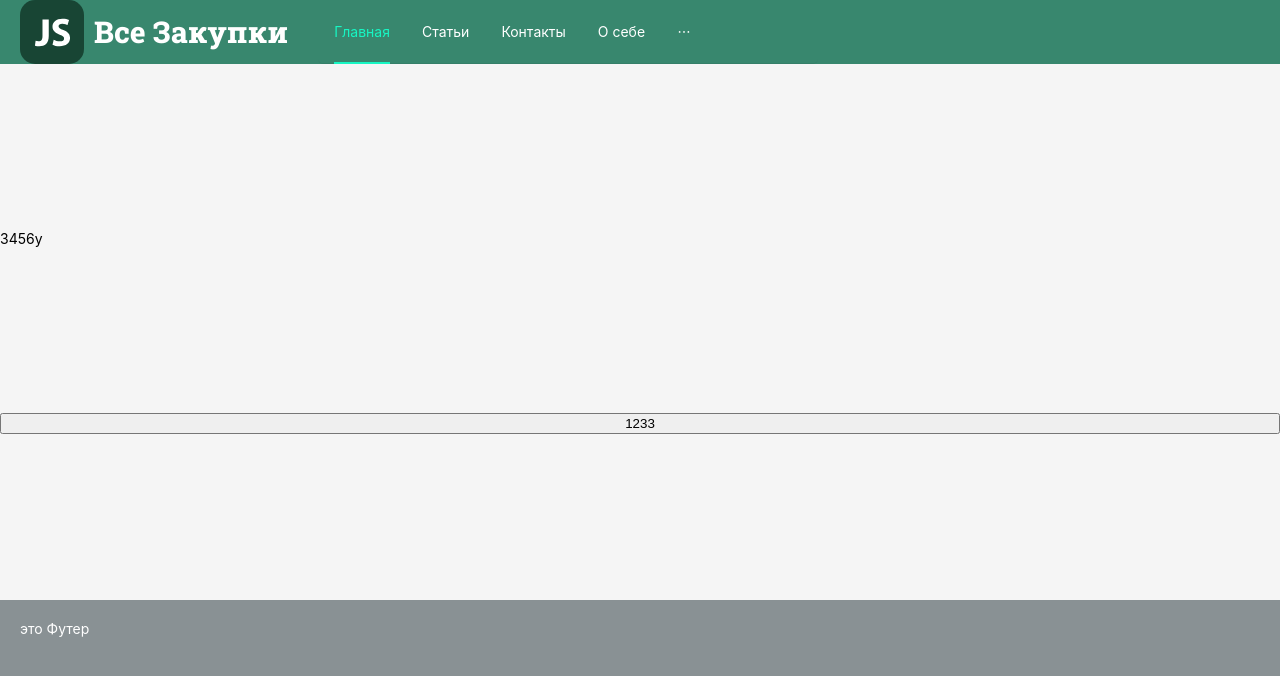
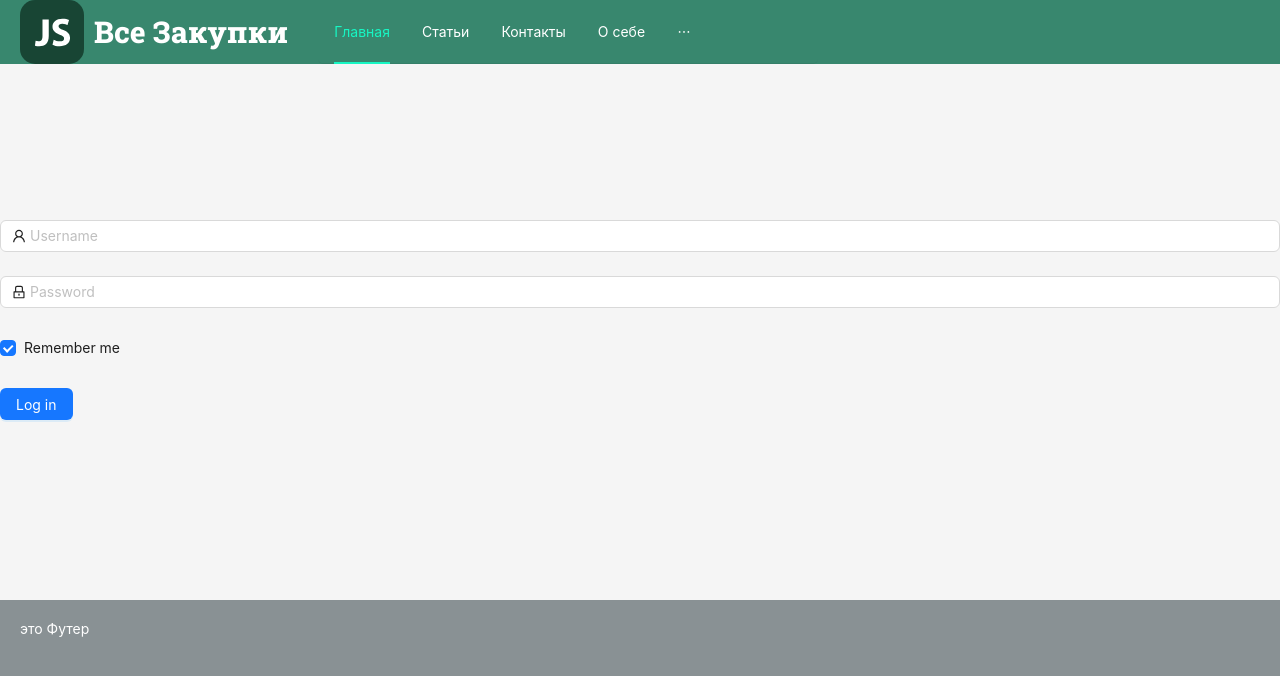
Before and after one commit to SHENID1/react-typescript-blog-site, a React (Create React App) app: page /admin in a window 1280 px wide. Shown: the top 676 px of the page. Built offline with nearby package versions, Linux system fonts and the light colour scheme.

Commit message:
Авторизация есть продвижение

```diff
--- a/src/api/authApi.ts
+++ b/src/api/authApi.ts
@@ -14,7 +14,6 @@ export default class AuthApi {
             return res.data
         }
         catch (e) {
-            console.log(e);
             return null
         }
     }
--- a/src/api/index.ts
+++ b/src/api/index.ts
@@ -6,7 +6,8 @@ export const ApiUrl = window.location.origin.slice(0, -5) + ":5000";
 
 const $api = axios.create({
     withCredentials: true,
-    baseURL: ApiUrl
+    baseURL: ApiUrl,
+
 })
 
 
--- a/src/components/AdminPanel/MainAdmin.tsx
+++ b/src/components/AdminPanel/MainAdmin.tsx
@@ -1,35 +1,61 @@
 import React from 'react';
-import {authAPI} from "../../services/AuthService";
 import loginArgs from "../../models/loginArgs";
 import {useAppDispatch, useAppSelector} from "../../hooks/redux";
 import {userSlice} from "../../store/reducers/UserSlice";
-import $api from "../../api";
 import AuthApi from "../../api/authApi";
+import LoginFormComponent from "../AuthPage/LoginFormComponent";
+import {message} from "antd";
 
 
 const MainAdmin = () => {
-    const argg: loginArgs = {username: "TEST", password: "test"}
     const dispatch = useAppDispatch()
     const {isAuth, user} = useAppSelector(state => state.authReducer)
     const {successLogin} = userSlice.actions;
+
     async function ll(payload: loginArgs) {
         const res = await AuthApi.login(payload);
         if (res !== null) {
+            localStorage.setItem("token", res.token)
             dispatch(successLogin(res))
+        } else {
+            return "Неверный логин или пароль"
         }
+    }
 
+
+    const [messageApi, contextHolder] = message.useMessage();
+    const viewError = (error: string) => {
+        messageApi.open({
+            type: 'error',
+            content: error,
+        }).then();
+    };
+    const success = (st: string) => {
+        messageApi.open({
+            type: 'success',
+            content: st,
+        });
+    };
+    const handleLogin = (args: loginArgs) => {
+        ll(args).then((callback) => {
+            if (callback) viewError(callback);
+            else success(`Добро Пожаловать, ${args.username}`);
+        })
     }
 
     if (!isAuth) return <>
-        3456y
-        <button onClick={() => ll({username: "TEST", password: "test"})}>1233</button>
+        <LoginFormComponent onFinish={handleLogin}/>
+        {contextHolder}
     </>
+
+
     return (
         <div>
+            {contextHolder}
             asdfgh<br/>
             {user?.username}
         </div>
-        );
+    );
 };
 
 export default MainAdmin;
--- /dev/null
+++ b/src/components/AuthPage/LoginFormComponent.tsx
@@ -0,0 +1,61 @@
+import React from 'react';
+import {Form, Input, Checkbox, Button} from 'antd';
+import {UserOutlined, LockOutlined} from "@ant-design/icons"
+import loginArgs from "../../models/loginArgs";
+
+
+interface onFinishType {
+    (args: loginArgs): void;
+}
+interface LoginFormProps {
+    onFinish: onFinishType;
+}
+
+const LoginFormComponent: React.FC<LoginFormProps> = ({onFinish}) => {
+
+
+    return (
+        <div>
+
+            <Form
+                name="normal_login"
+                className="login-form"
+                initialValues={{remember: true}}
+                onFinish={onFinish}
+            >
+                <Form.Item
+                    name="username"
+                    rules={[{required: true, message: 'Please input your Username!'}]}
+                >
+                    <Input prefix={<UserOutlined className="site-form-item-icon"/>} placeholder="Username" autoComplete={"on"}/>
+                </Form.Item>
+                <Form.Item
+                    name="password"
+                    rules={[{required: true, message: 'Please input your Password!'}]}
+                >
+                    <Input
+                        prefix={<LockOutlined className="site-form-item-icon"/>}
+                        type="password"
+                        placeholder="Password"
+                        autoComplete={"on"}
+                    />
+                </Form.Item>
+                <Form.Item>
+                    <Form.Item name="remember" valuePropName="checked" noStyle>
+                        <Checkbox>Remember me</Checkbox>
+                    </Form.Item>
+
+
+                </Form.Item>
+
+                <Form.Item>
+                    <Button type="primary" htmlType="submit" className="login-form-button">
+                        Log in
+                    </Button>
+                </Form.Item>
+            </Form>
+        </div>
+    );
+};
+
+export default LoginFormComponent;
```
